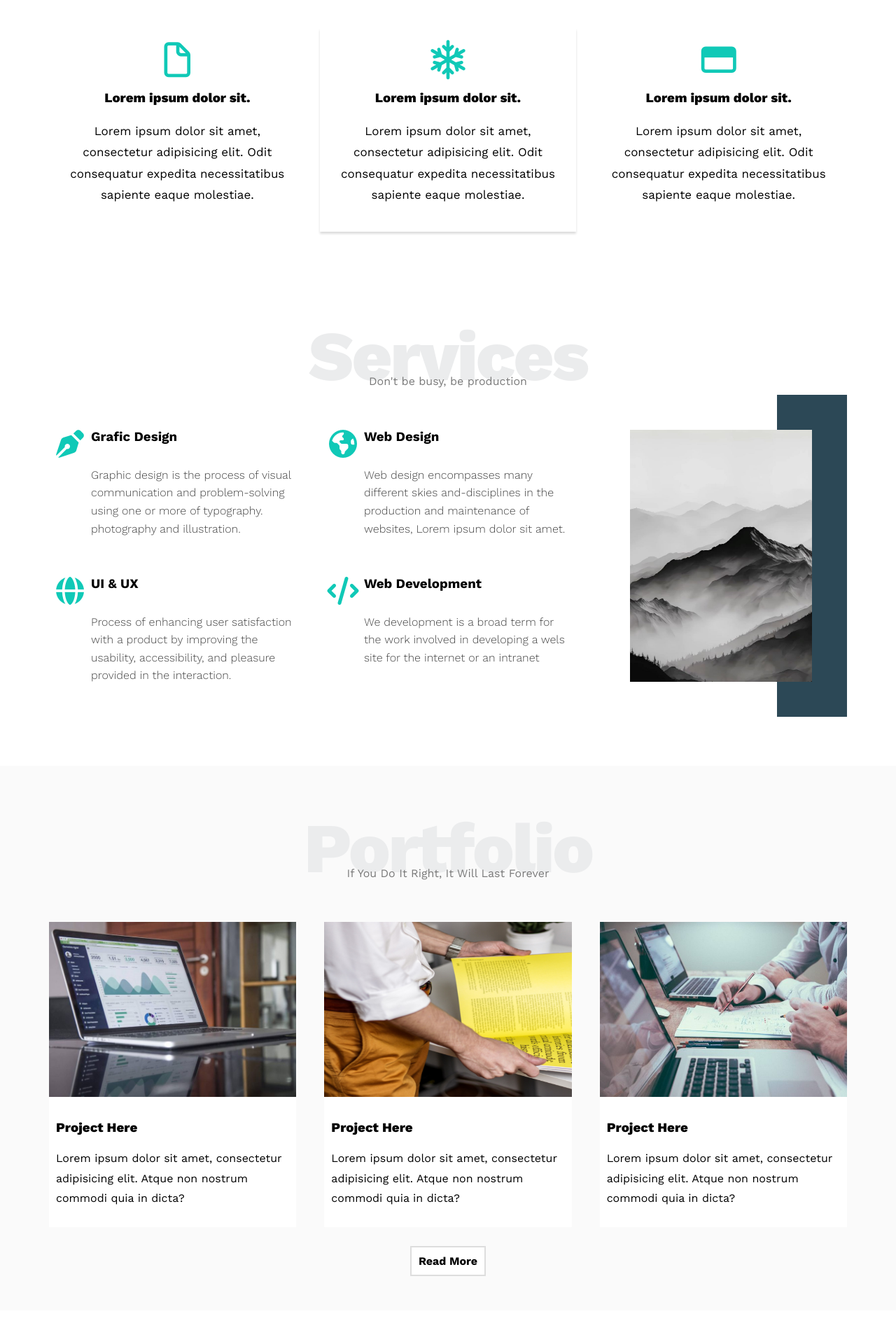
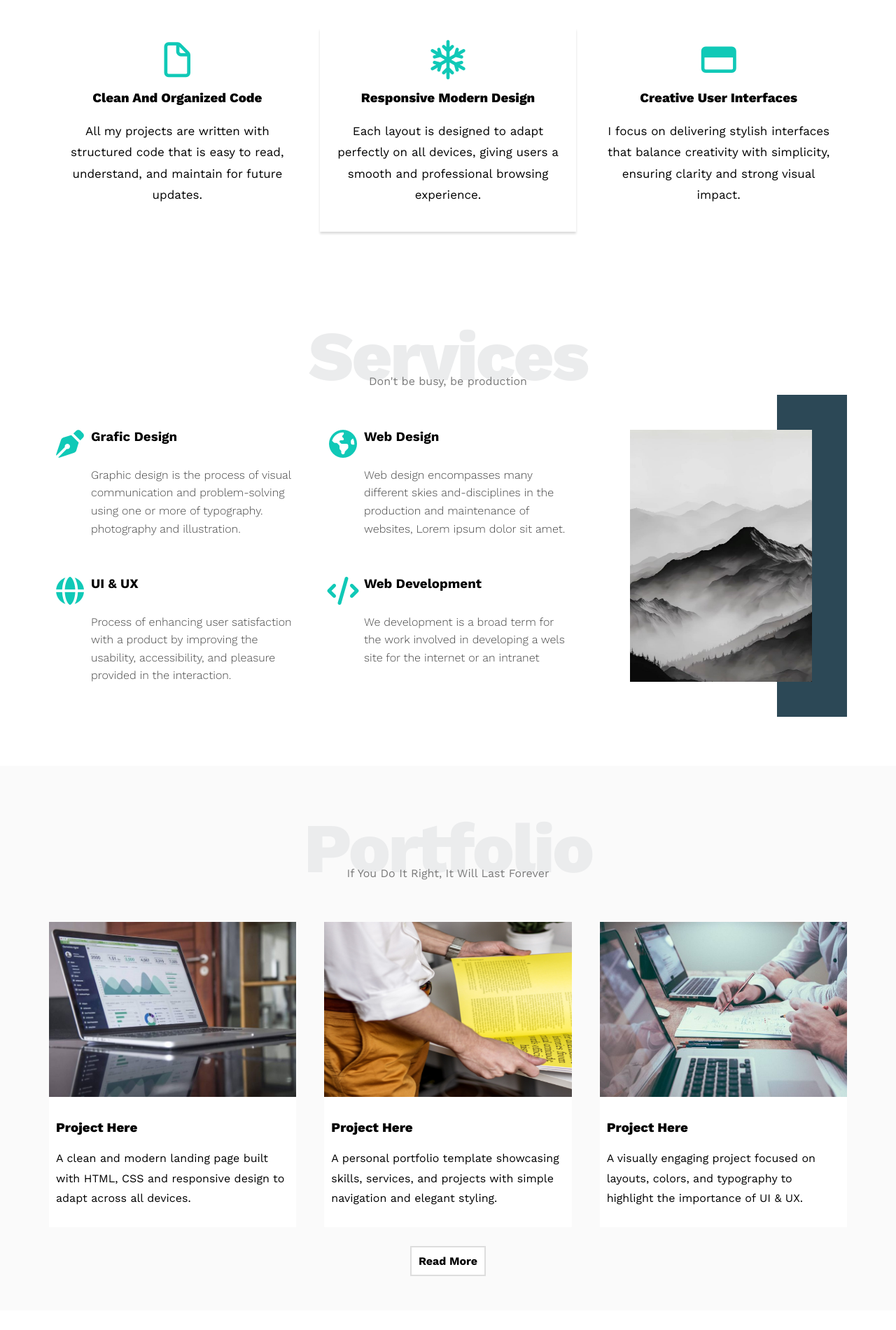
Before and after one commit to ziad20090/Html-And-Css-Number-One, a plain HTML site: page index.html in a window 1280 px wide. Shown: the part 820-2720 px from the top of the page at 70% size. Drawn offline with nearby package versions, Linux system fonts and the light colour scheme.

Commit message:
Update index.html

```diff
--- a/index.html
+++ b/index.html
@@ -37,8 +37,7 @@
             <div class="intero-text">
                 <h1>Hello There!</h1>
                 <p>
-                    We Are Leaon - Super Creative &amp; Mimimal Agency Web
-                    Template
+                    I Am Ziad - Passionate Student &amp; Creative Web Developer
                 </p>
             </div>
         </div>
@@ -48,29 +47,29 @@
             <div class="contenar grid-3">
                 <div class="feet">
                     <i class="fa-regular fa-file"></i>
-                    <h3>Lorem ipsum dolor sit.</h3>
+                    <h3>Clean And Organized Code</h3>
                     <p>
-                        Lorem ipsum dolor sit amet, consectetur adipisicing
-                        elit. Odit consequatur expedita necessitatibus sapiente
-                        eaque molestiae.
+                        All my projects are written with structured code that is
+                        easy to read, understand, and maintain for future
+                        updates.
                     </p>
                 </div>
                 <div class="feet">
                     <i class="fa-regular fa-snowflake"></i>
-                    <h3>Lorem ipsum dolor sit.</h3>
+                    <h3>Responsive Modern Design</h3>
                     <p>
-                        Lorem ipsum dolor sit amet, consectetur adipisicing
-                        elit. Odit consequatur expedita necessitatibus sapiente
-                        eaque molestiae.
+                        Each layout is designed to adapt perfectly on all
+                        devices, giving users a smooth and professional browsing
+                        experience.
                     </p>
                 </div>
                 <div class="feet">
                     <i class="fa-regular fa-window-maximize"></i>
-                    <h3>Lorem ipsum dolor sit.</h3>
+                    <h3>Creative User Interfaces</h3>
                     <p>
-                        Lorem ipsum dolor sit amet, consectetur adipisicing
-                        elit. Odit consequatur expedita necessitatibus sapiente
-                        eaque molestiae.
+                        I focus on delivering stylish interfaces that balance
+                        creativity with simplicity, ensuring clarity and strong
+                        visual impact.
                     </p>
                 </div>
             </div>
@@ -153,9 +152,9 @@
                         <div class="text">
                             <h3>Project Here</h3>
                             <p>
-                                Lorem ipsum dolor sit amet, consectetur
-                                adipisicing elit. Atque non nostrum commodi quia
-                                in dicta?
+                                A clean and modern landing page built with HTML,
+                                CSS and responsive design to adapt across all
+                                devices.
                             </p>
                         </div>
                     </div>
@@ -166,9 +165,9 @@
                         <div class="text">
                             <h3>Project Here</h3>
                             <p>
-                                Lorem ipsum dolor sit amet, consectetur
-                                adipisicing elit. Atque non nostrum commodi quia
-                                in dicta?
+                                A personal portfolio template showcasing skills,
+                                services, and projects with simple navigation
+                                and elegant styling.
                             </p>
                         </div>
                     </div>
@@ -179,9 +178,9 @@
                         <div class="text">
                             <h3>Project Here</h3>
                             <p>
-                                Lorem ipsum dolor sit amet, consectetur
-                                adipisicing elit. Atque non nostrum commodi quia
-                                in dicta?
+                                A visually engaging project focused on layouts,
+                                colors, and typography to highlight the
+                                importance of UI &amp; UX.
                             </p>
                         </div>
                     </div>
@@ -203,19 +202,17 @@
                     </div>
                     <div class="text">
                         <p>
-                            Lorem ipsum dolor sit amet, consectetur adipisicing
-                            elit. Dolor qui voluptates quae impedit quia numquam
-                            quod! Rerum iusto inventore laudantium minus minima
-                            voluptates praesentium enim maiores laboriosam vel!
-                            Libero cum qui nesciunt.
+                            I am Ziad, a student and web developer who loves
+                            turning ideas into interactive designs. My focus is
+                            on building clean, responsive websites that provide
+                            smooth user experiences.
                         </p>
                         <hr />
                         <p>
-                            Lorem ipsum dolor sit amet, consectetur adipisicing
-                            elit. Quasi repellendus facilis recusandae, ex
-                            provident quia suscipit distinctio laboriosam, odio
-                            adipisci, tempore veritatis soluta ipsam, blanditiis
-                            doloremque minus vero sed. Voluptas possimus, odio.
+                            With every project I aim to improve my skills and
+                            create something unique. I believe in continuous
+                            learning, attention to detail, and delivering
+                            designs that are simple yet effective.
                         </p>
                     </div>
                 </div>
@@ -223,7 +220,7 @@
         </div>
         <!--End About-->
         <!--Start Contact-->
-        <div class="contact" id="contact">
+        <div class="contact">
             <div class="contenar">
                 <h2 class="special-hidding">Contact</h2>
                 <p>We Are Born To Creat</p>
```
